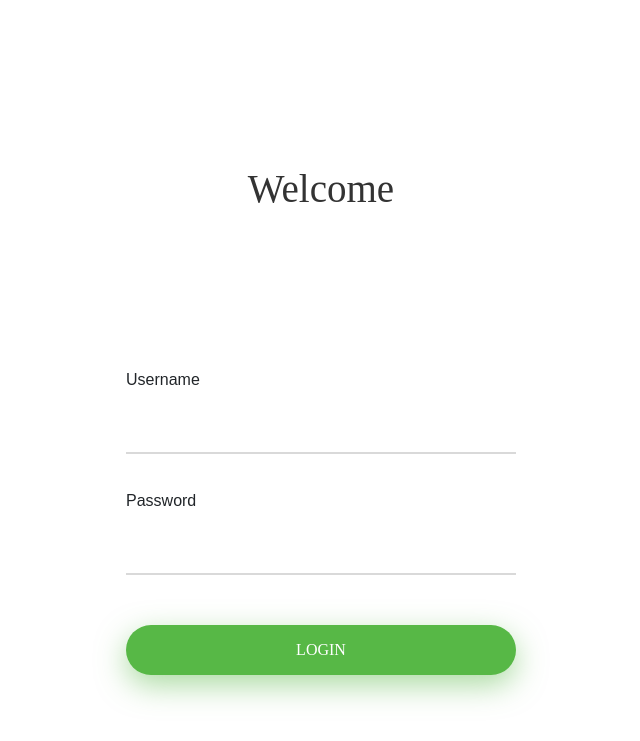
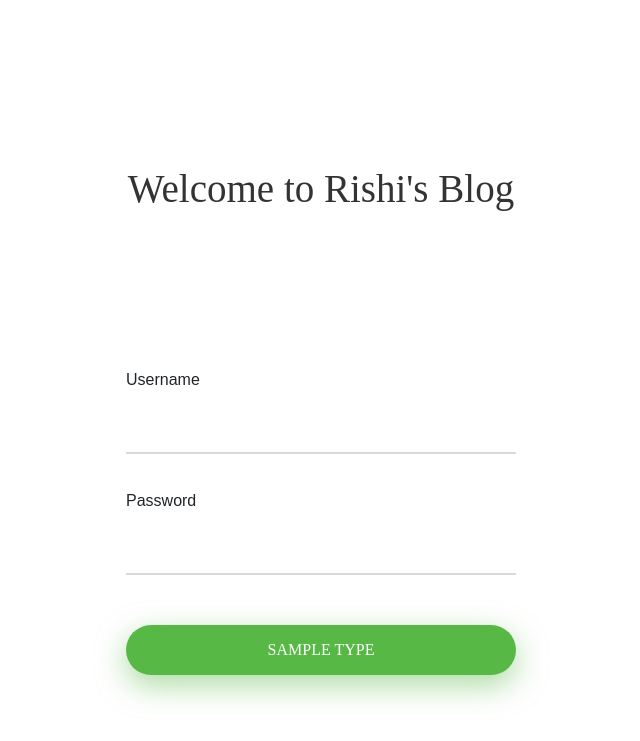
Before and after one commit to RishiSD/Blog-Site, a Flask app: template FlaskBlogApp/templates/login.html in a window 1280 px wide. Shown: the top 741 px of the page, without its empty margins (319-959 px from the left). Run offline with Flask 2, Linux system fonts and the light colour scheme; the template is opened without the code that fills it: most values are stand-ins (such as "Sample title", 1, 10 or a date in 2020); form fields are guessed from the names that the template uses; some libraries are stand-ins or nearby versions; some web fonts are replaced.

Commit message:
Addding some html changes

```diff
--- a/FlaskBlogApp/templates/about.html
+++ b/FlaskBlogApp/templates/about.html
@@ -1,5 +1,5 @@
 {% extends "base.html" %}
-{% block title %}Clean Blog - Start Bootstrap Theme{% endblock %}
+{% block title %}About{% endblock %}
 {% block image %}{{ url_for( 'static', filename='about-bg.jpg')}}{% endblock %}
 {% block header %}
             <div class="page-heading">
--- a/FlaskBlogApp/templates/add.html
+++ b/FlaskBlogApp/templates/add.html
@@ -1,5 +1,5 @@
 {% extends "base.html" %}
-{% block title %}Clean Blog - Start Bootstrap Theme{% endblock %}
+{% block title %}Add post{% endblock %}
 {% block image %}{{ url_for( 'static', filename='post-bg.jpg')}}{% endblock %}
 {% block header %}
             <div class="page-heading">
--- a/FlaskBlogApp/templates/index.html
+++ b/FlaskBlogApp/templates/index.html
@@ -1,5 +1,5 @@
 {% extends "base.html" %}
-{% block title %}Clean Blog - Start Bootstrap Theme{% endblock %}
+{% block title %}Rishi's Blog{% endblock %}
 {% block image %}{{ url_for( 'static', filename='home-bg.jpg')}}{% endblock %}
 {% block header %}
             <div class="site-heading">
--- a/FlaskBlogApp/templates/login.html
+++ b/FlaskBlogApp/templates/login.html
@@ -1,7 +1,7 @@
 <!DOCTYPE html>
 <html lang="en">
 <head>
-	<title>Login V6</title>
+	<title>{{ type }}</title>
 	<meta charset="UTF-8">
 	<meta name="viewport" content="width=device-width, initial-scale=1">
 <!--===============================================================================================-->
@@ -34,7 +34,7 @@
 			<div class="wrap-login100 p-t-85 p-b-20">
 				<form name="LoginForm" id="LoginForm" class="login100-form validate-form"  method="POST" >
 					<span class="login100-form-title p-b-70">
-						Welcome
+						Welcome to Rishi's Blog
 					</span>
 					<div align="center">
 						{% if error %}
@@ -53,7 +53,7 @@
 
 					<div class="container-login100-form-btn">
 						<button class="login100-form-btn">
-							Login
+							{{ type }}
 						</button>
 					</div>
 					<br>
--- a/FlaskBlogApp/templates/my_posts.html
+++ b/FlaskBlogApp/templates/my_posts.html
@@ -1,5 +1,5 @@
 {% extends "base.html" %}
-{% block title %}Clean Blog - Start Bootstrap Theme{% endblock %}
+{% block title %}My Posts{% endblock %}
 {% block image %}{{ url_for( 'static', filename='post-bg.jpg')}}{% endblock %}
 {% block header %}
             <div class="page-heading">
--- a/FlaskBlogApp/templates/post.html
+++ b/FlaskBlogApp/templates/post.html
@@ -1,5 +1,5 @@
 {% extends "base.html" %}
-{% block title %}Clean Blog - Start Bootstrap Theme{% endblock %}
+{% block title %}Post{% endblock %}
 {% block image %}{{ url_for( 'static', filename='post-bg.jpg')}}{% endblock %}
 {% block header %}
           <div class="post-heading">
```
Also changed, not shown: FlaskBlogApp/user/routes.py (+4 -4 lines).
